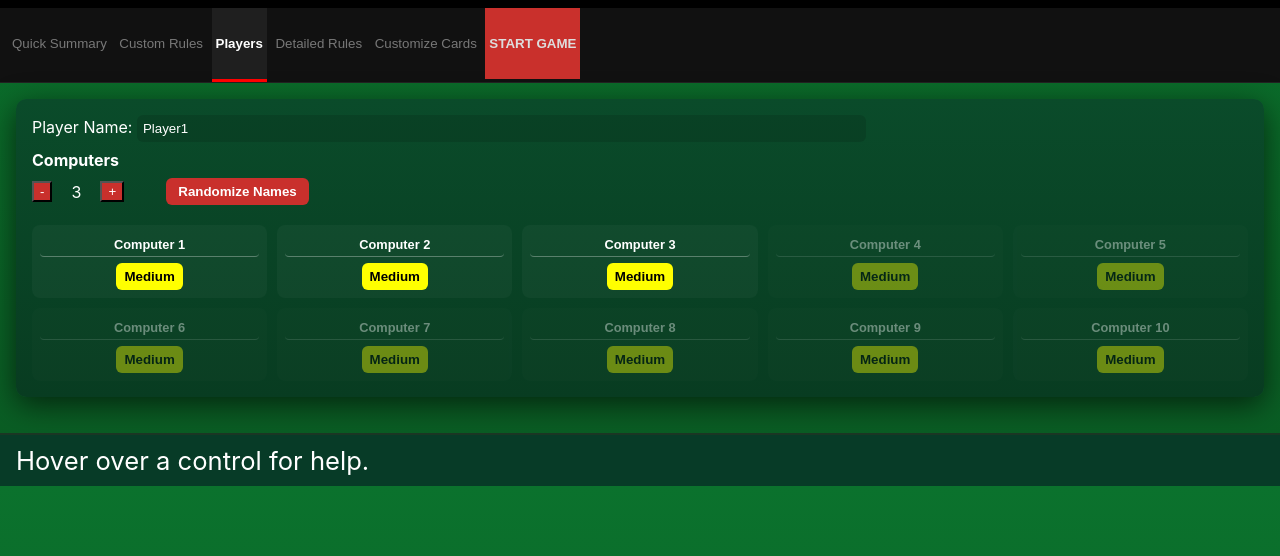
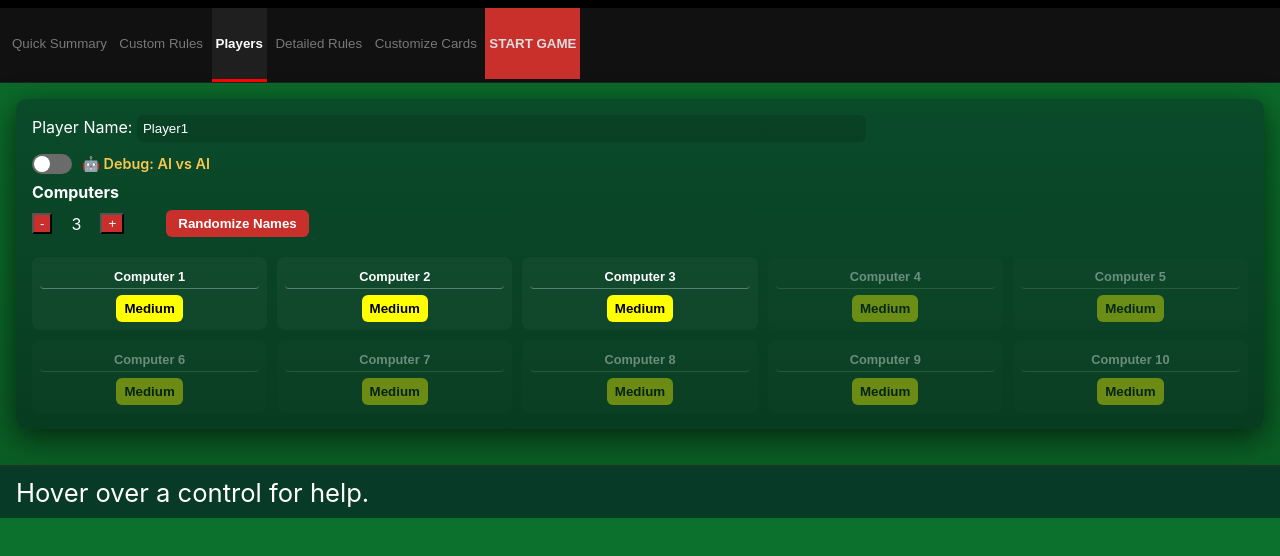
Before and after one commit to August40th/Shanghai, a plain HTML site: page html/setup.html in a window 1280 px wide. Both pictures are taken after a click on the button "Players". Shown: the part 104-660 px from the top of the page. Drawn offline with Linux system fonts and the light colour scheme.

Commit message:
Add files via upload

```diff
--- a/html/setup.html
+++ b/html/setup.html
@@ -134,6 +134,13 @@
       <label>Player Name:
         <input type="text" id="humanNameInput" value="Player1" style="width:60%;padding:6px;border-radius:6px;border:0;background:rgba(0,0,0,0.12);color:#fff">
       </label>
+      <div style="display:flex;align-items:center;gap:10px;margin-top:4px;">
+        <label class="compact-switch" title="Debug mode: human player is replaced by an AI so all players are AI — use the Game Log to observe">
+          <input type="checkbox" id="debugAiChk">
+          <span class="compact-slider"></span>
+        </label>
+        <span style="font-weight:600;color:#f9c74f;font-size:0.9rem;" data-tooltip="Replaces the human player with an AI for observation/debugging — watch AI vs AI via the Game Log">🤖 Debug: AI vs AI</span>
+      </div>
       <div style="font-weight:700">Computers</div>
       <div class="player-controls">
         <button id="decComp" class="btn" style="background: var(--on-red);color:white">-</button>
```
